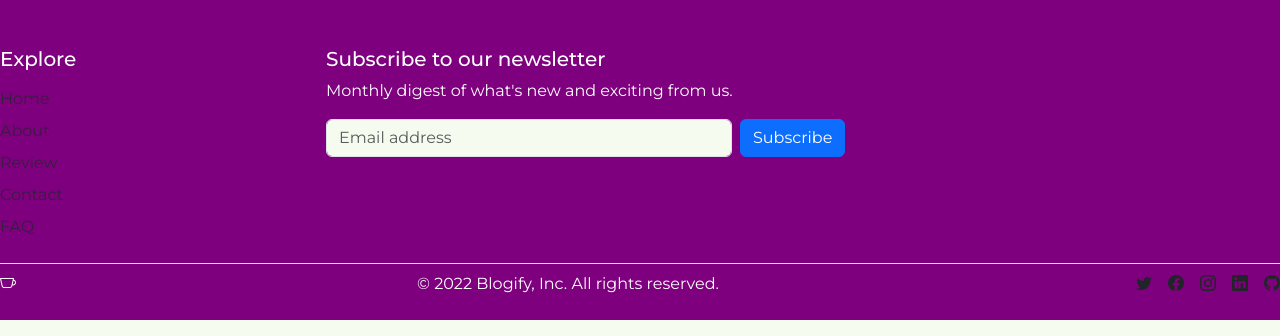
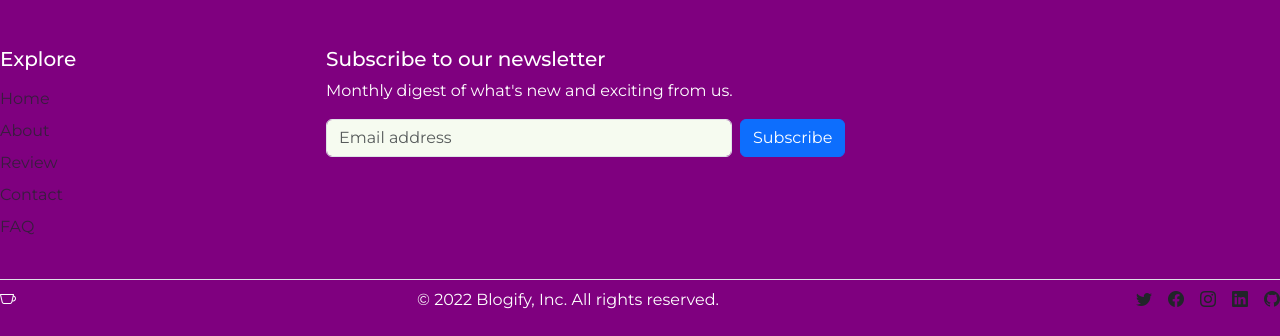
Before and after one commit to emmy3000/Blogify, a Flask app: page /about in a window 1280 px wide. Shown: the part 975-1311 px from the top of the page. Run offline with Flask 3, Linux system fonts and the light colour scheme; parts of the project's set-up code (start-up, migrations or seed data) failed here and were passed over; some libraries are stand-ins or nearby versions.

Commit message:
Refactor footer section of the HTML layout template

```diff
--- a/blogify_app/templates/layout.html
+++ b/blogify_app/templates/layout.html
@@ -98,7 +98,7 @@
             <div class="row">
 
                 <!-- Explore section -->
-                <div class="col-6 col-md-2 mb-3 explore-section">
+                <div class="col-6 col-md-2 mb-3">
                     <h5 class="text-white mb-3">Explore</h5>
                     <ul class="nav flex-column text-white">
                         <li class="nav-item mb-2"><a href="{{ url_for('main.home') }}" class="nav-link p-0 text-muted">Home</a></li>
@@ -110,7 +110,7 @@
                 </div>
 
                 <!-- Newsletter section -->
-                <div class="col-md-5 offset-md-1 mb-3 newsletter-section">
+                <div class="col-md-5 offset-md-1 mb-3">
                     <form action="">
                         <h5>Subscribe to our newsletter</h5>
                         <p>Monthly digest of what's new and exciting from us.</p>
@@ -122,10 +122,11 @@
                     </form>
                 </div>
 
-                <div class="col-12"><!-- Added full-width column to separate sections --></div>
+                <!-- Separate the sections -->
+                <div class="col-12 mb-3"></div>
 
+                <!-- Copyright and Social Media section -->
                 <div class="col-12 d-flex justify-content-between py-2 border-top text-white border-highlight">
-
                     <!-- Copyright section -->
                     <i class="bi bi-cup"></i>
                     <p>© 2022 Blogify, Inc. All rights reserved.</p>
```
